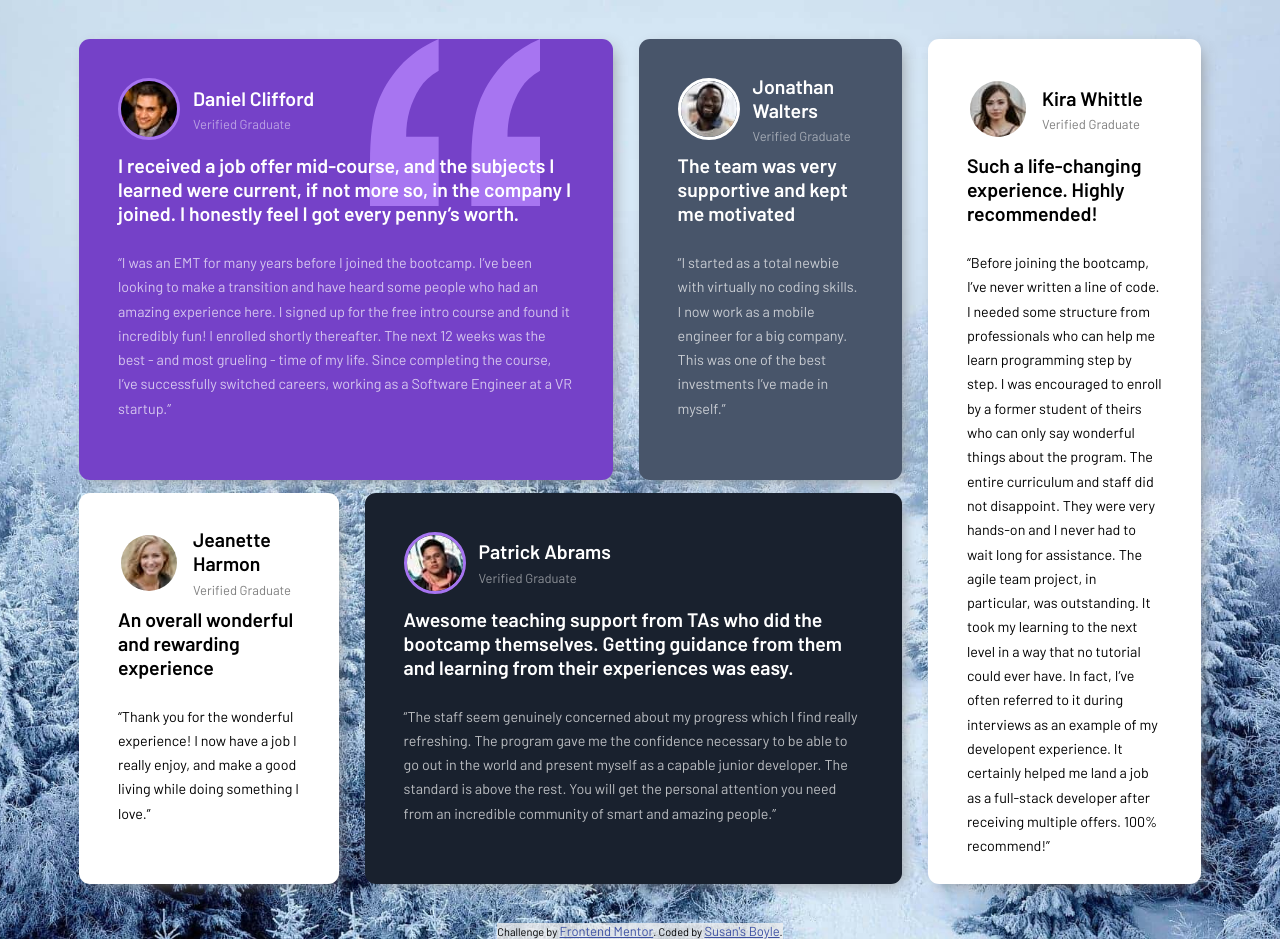
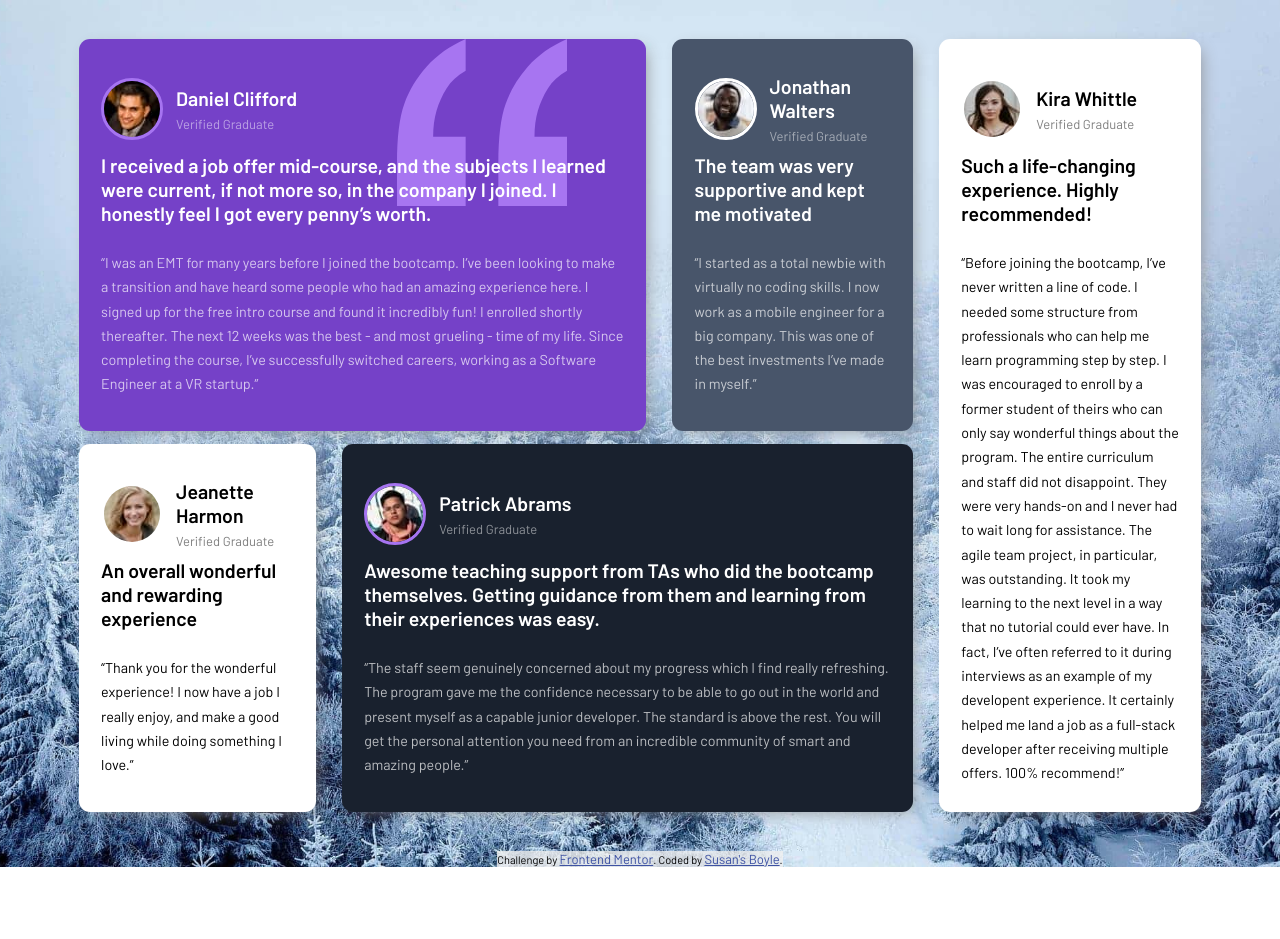
Before and after one commit to JasonIanMatthews/FEM-Testimonial-grid-challenge, a plain HTML site: page index.html in a window 1280 px wide. After the commit the page ends 867 px from the top, so only its background shows below. Drawn offline with Linux system fonts and the light colour scheme.

Commit message:
Update styles.css

```diff
--- a/styles.css
+++ b/styles.css
@@ -37,7 +37,7 @@ body {
 
 .card {
 	border-radius: 11px;
-	padding: 2rem 3rem;
+	padding: 2rem 1.7rem;
 	-webkit-box-shadow: 5px 5px 17px -6px #8C8C8C;
 	box-shadow: 5px 5px 17px -6px #8C8C8C;
 }
@@ -57,7 +57,7 @@ img {
 h1 {
 	font-size: 1.5rem;
 	font-weight: 600;
-	padding-bottom: .5rem
+	padding-bottom: .5rem;
 }
 
 h2 {
```
